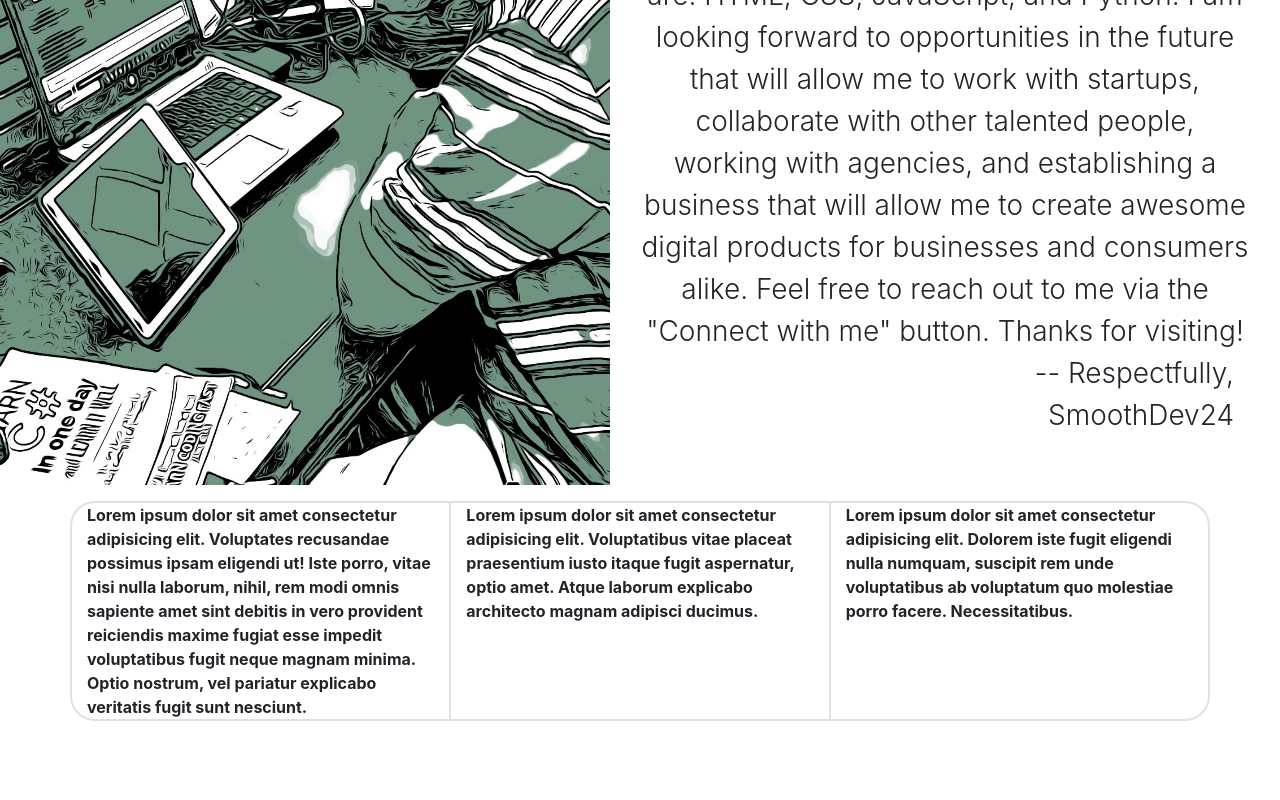
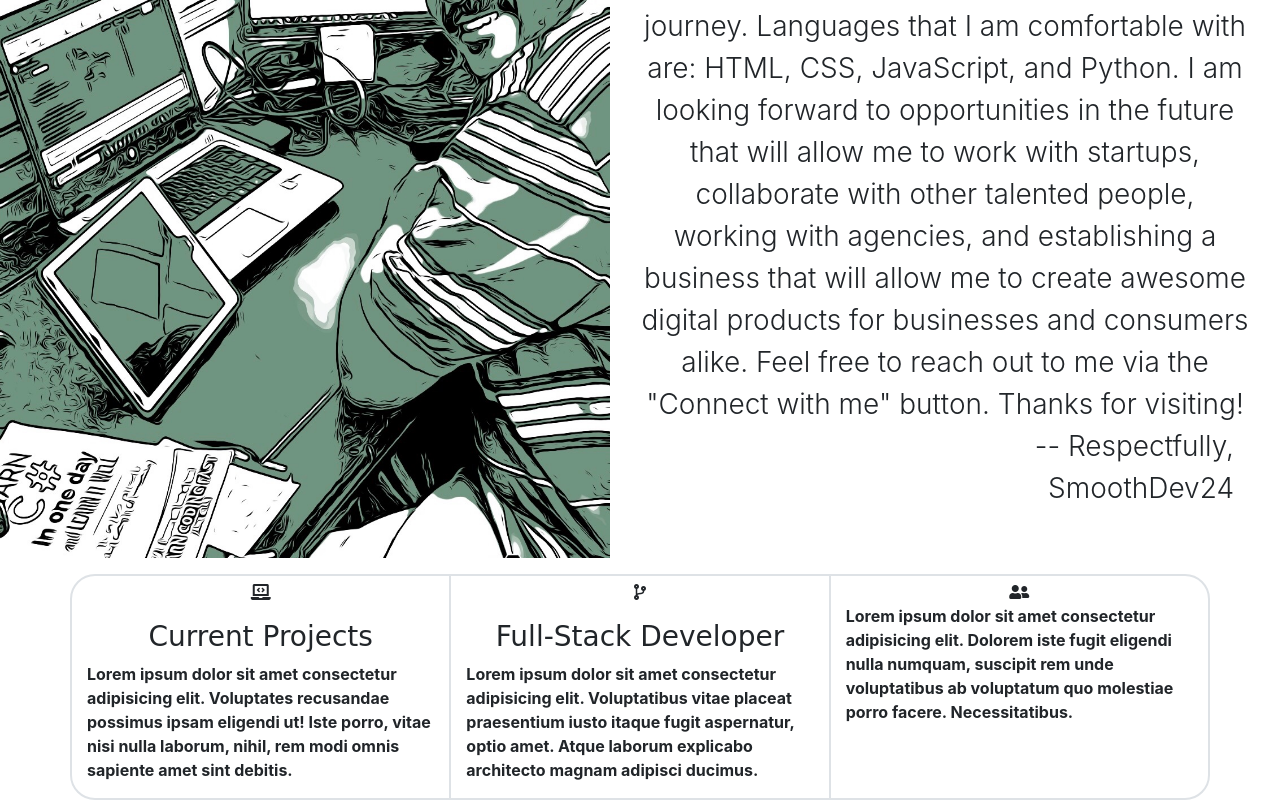
Before and after one commit to SmoothDev24/PersonalPortfolioProject, a website: page index.html in a window 1280 px wide. Shown: the part 1231-2031 px from the top of the page. Before the commit the page ends 1952 px from the top, so only its background shows below. Drawn offline with nearby package versions, Linux system fonts and the light colour scheme; a web font is replaced by a local one.

Commit message:
Added the icons for the tri-fold.  Reworked the responsiveness of the me image, blurb, tri-fold (incomplete), and the hero image in the Jumbotron.

```diff
--- a/index.html
+++ b/index.html
@@ -27,14 +27,14 @@
                   <h3 class="lead">Through code I will create you a well-organized and responsive websites.</h3>
                   <hr class="my-4 col-8">
                   <h5>I am always looking for mentors, accountability partners, and collaborators.</h5>
-                  <div class="lead pt-4">
+                  <div class="lead pt-md-0 pt-4 pb-5">
                     <!-- Button trigger modal -->
                     <button class="btn btn-primary pt-md-2"> <a role="button" data-toggle="modal" data-target="#connectModal">
                     Connect with SmoothDev24
                     </a></button>
                   </div>
-                  <div id="heroContainer" class="container pt-4 mt-3 d-none d-md-block">
-                    <img id="hero" class="img-fluid pt-5" src="imgs/hero.svg" alt="">
+                  <div id="heroContainer" class="container pt-lg-4 mt-lg-5 pt-md-2 d-none d-md-block">
+                    <img id="hero" class="img-fluid pt-md-1 pt-lg-5" src="imgs/hero.svg" alt="">
                   </div>
                 </div>
             </div>
@@ -86,8 +86,8 @@
     <section class="text-center">
         <div class="row">
           <div class="row container-fluid">
-              <img src="imgs/IMG_me.jpg" id="me" class="col-sm-6 d-none d-sm-block" alt="Image of SmoothDev24 at his desk">
-              <div class="col-sm-6 d-flex justify-content-center align-items-center">
+              <img src="imgs/IMG_me.jpg" id="me" class="col-md-6 d-none d-sm-block" alt="Image of SmoothDev24 at his desk">
+              <div class="col-md-6 d-flex justify-content-center align-items-center">
                 <p class="lead" id="blurb">Hello! My name is Randy Smith (aka SmoothDev24) and
                   this is my portfolio page that will document and show my progression as a Web and
                   Software Developer.  As amazing as it would be to say that I have been developing for
@@ -106,13 +106,34 @@
     <section>
         <div id="triFold" class="container pt-3">
           <div class="row border rounded-left rounded-right">
-            <div class="d-flex col justify-content-start ">
-              Lorem ipsum dolor sit amet consectetur adipisicing elit. Voluptates recusandae possimus ipsam eligendi ut! Iste porro, vitae nisi nulla laborum, nihil, rem modi omnis sapiente amet sint debitis in vero provident reiciendis maxime fugiat esse impedit voluptatibus fugit neque magnam minima. Optio nostrum, vel pariatur explicabo veritatis fugit sunt nesciunt.
+
+            <div class="col ">
+              <div class="row">
+                <div class="container text-center">
+                  <p><i class=" pt-2 img-fluid fas fa-laptop-code trifoldImages"></i></p>
+                  <h3>Current Projects</h3>
+                </div>
+              </div>
+              <p>Lorem ipsum dolor sit amet consectetur adipisicing elit. Voluptates recusandae possimus ipsam eligendi ut! Iste porro, vitae nisi nulla laborum, nihil, rem modi omnis sapiente amet sint debitis.</p>
             </div>
-            <div class="d-flex col border-right border-left">
-              Lorem ipsum dolor sit amet consectetur adipisicing elit. Voluptatibus vitae placeat praesentium iusto itaque fugit aspernatur, optio amet. Atque laborum explicabo architecto magnam adipisci ducimus.
+
+            <div class="col border-right border-left">
+              <div class="row">
+                <div class="container text-center">
+                  <p><i class=" pt-2 img-fluid fas fa-code-branch trifoldImages"></i></p>
+                  <h3>Full-Stack Developer</h3>
+                </div>
+              </div>
+
+             <p> Lorem ipsum dolor sit amet consectetur adipisicing elit. Voluptatibus vitae placeat praesentium iusto itaque fugit aspernatur, optio amet. Atque laborum explicabo architecto magnam adipisci ducimus.</p>
+
             </div>
-            <div class="d-flex col ">
+            <div class="col">
+              <div class="row">
+                <div class="container text-center">
+                  <i class="fas fa-user-friends img-fluid pt-2 trifoldImages"></i>
+                </div>
+              </div>
               Lorem ipsum dolor sit amet consectetur adipisicing elit. Dolorem iste fugit eligendi nulla numquam, suscipit rem unde voluptatibus ab voluptatum quo molestiae porro facere. Necessitatibus.
             </div>
           </div>
--- a/portfolioProject.css
+++ b/portfolioProject.css
@@ -3,9 +3,6 @@
     border: 0px;
     background: transparent;
     padding-top: .5rem;
-    }
-#jumbo{
-    height: 45rem;
 }
 #blurb{
     font-size: 1.75rem;
@@ -23,3 +20,7 @@
     max-height: 60rem;
     border: 1px solid;
 }
+.trifoldImages{
+max-width: 100%;
+height: auto;
+}
```
